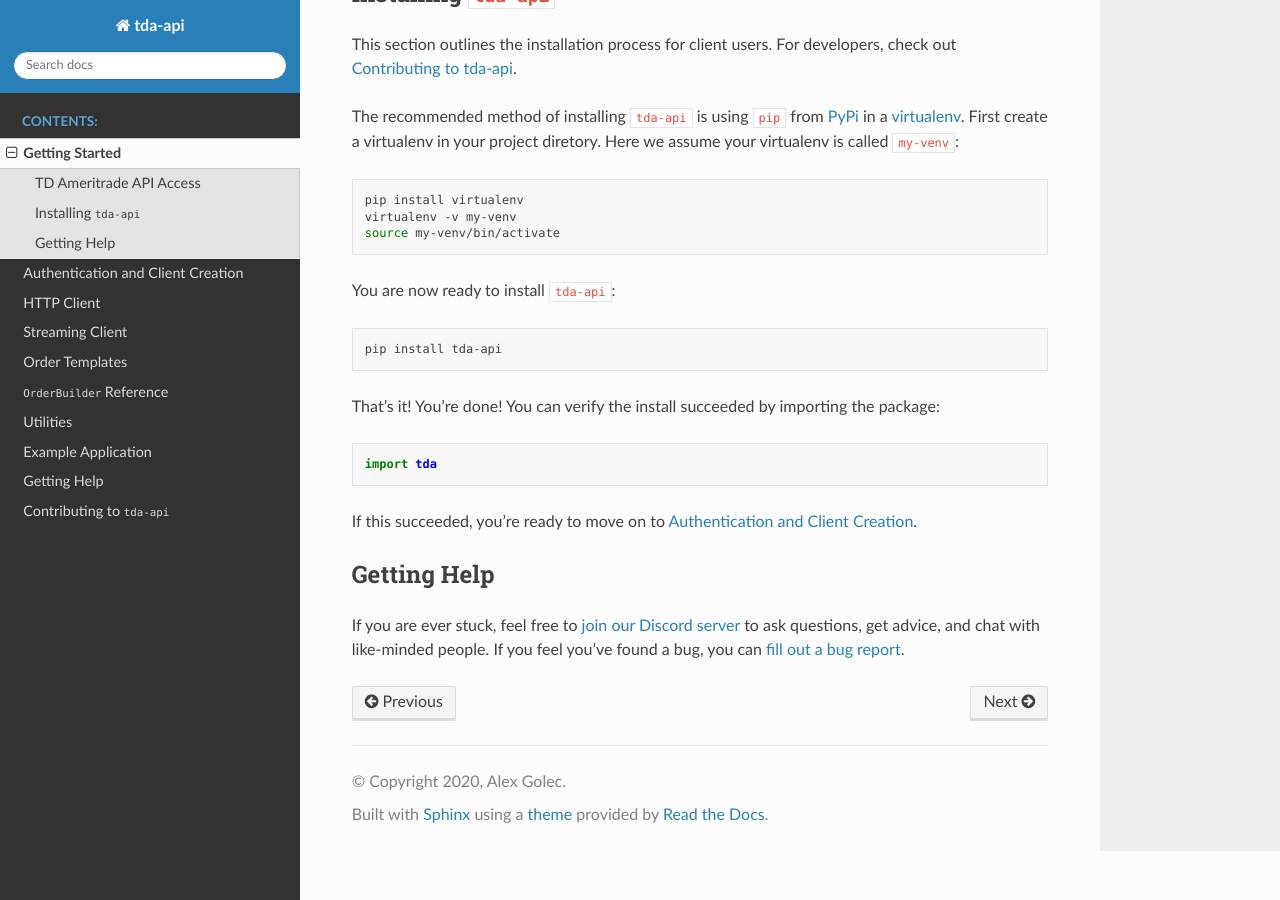
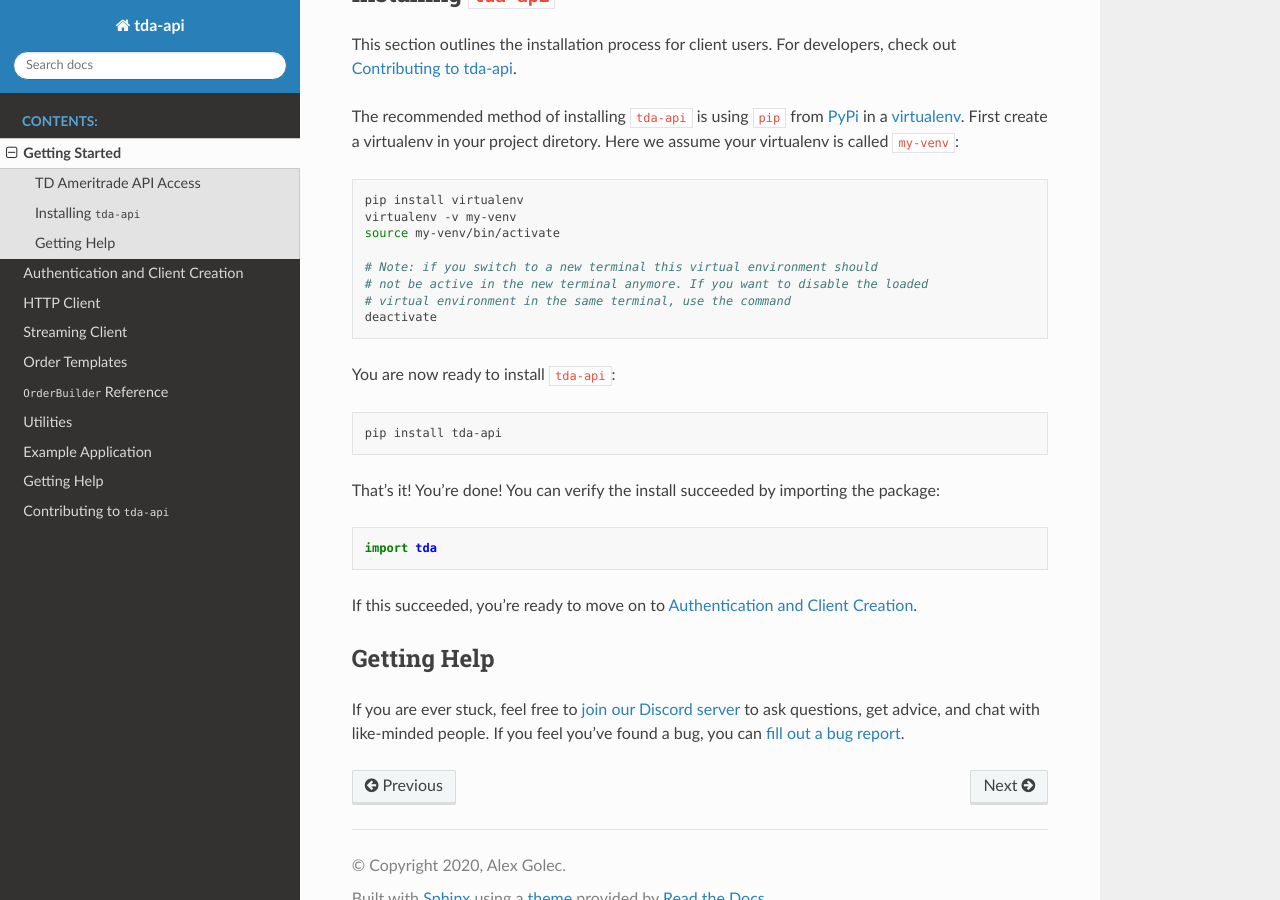
Before and after one commit to alexgolec/tda-api, a Sphinx documentation site: the page built from docs/getting-started.rst, in a window 1280 px wide and 900 px high, scrolled down 915 px. Built offline with Sphinx 7.4.7 and the Read the Docs theme 2.0.0, drawn with Linux system fonts in a browser that asks for light colours.

Commit message:
Add the 'deactivate' command for virtual env to docs

```diff
--- a/CONTRIBUTING.rst
+++ b/CONTRIBUTING.rst
@@ -23,6 +23,11 @@ don't pollute your system installation directories:
   pip install virtualenv
   virtualenv -v virtualenv
   source virtualenv/bin/activate
+
+  # Note: if you switch to a new terminal this virtual environment should
+  # not be active in the new terminal anymore. If you want to disable the loaded
+  # virtual environment in the same terminal, use the command
+  deactivate
 
 Next, install project requirements:
 
--- a/docs/getting-started.rst
+++ b/docs/getting-started.rst
@@ -62,6 +62,11 @@ diretory. Here we assume your virtualenv is called ``my-venv``:
   virtualenv -v my-venv
   source my-venv/bin/activate
 
+  # Note: if you switch to a new terminal this virtual environment should
+  # not be active in the new terminal anymore. If you want to disable the loaded
+  # virtual environment in the same terminal, use the command
+  deactivate
+
 You are now ready to install ``tda-api``:
 
 .. code-block:: shell
```
